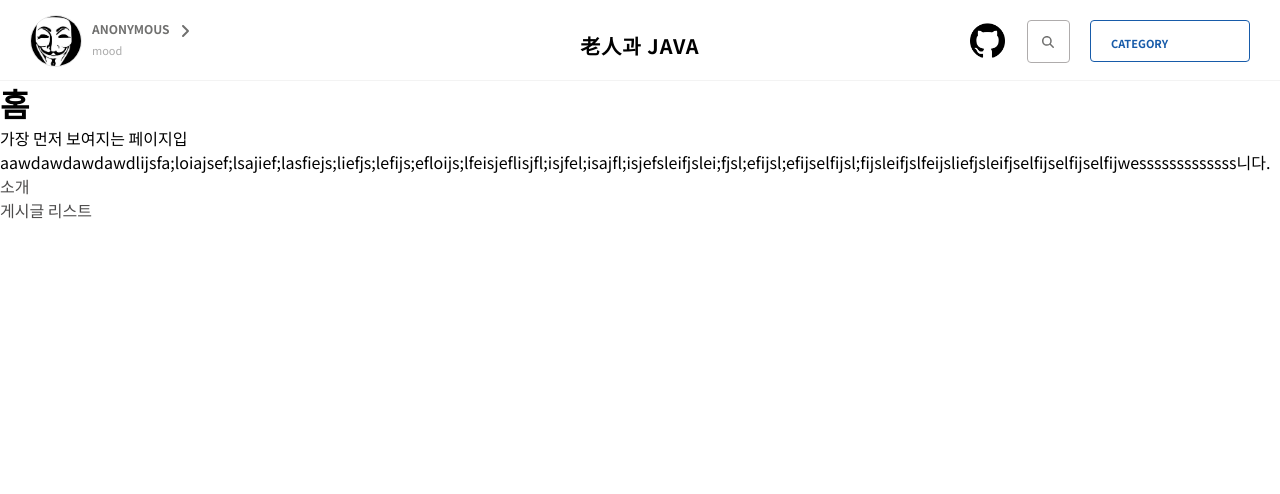
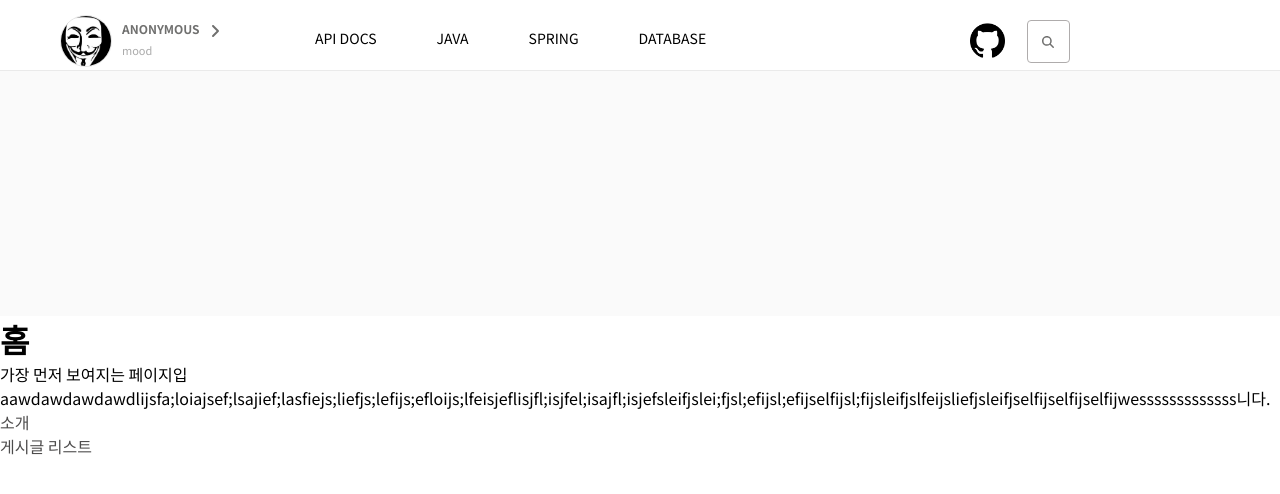
Before and after one commit to bavuchoko/react-18.2, a React (Create React App) app: page / in a window 1280 px wide. Shown: the top 494 px of the page. Built offline with nearby package versions, Linux system fonts and the light colour scheme; a small style sheet from the web is missing.

Commit message:
헤더메뉴

```diff
--- a/src/App.js
+++ b/src/App.js
@@ -6,9 +6,14 @@ import UrlTest from './pages/UrlTest';
 import LoginPage from './pages/users/Login';
 import JoinPage from './pages/users/Join';
 import QueryTest from './pages/QueryTest';
+
 import ContentList from './pages/contents/ContentList';
 import ContentView from './pages/contents/ContentView';
 import ContentWrite from './pages/contents/ContentWrite';
+
+import Settings from './pages/settings/Setting';
+
+
 import NotFound from "./pages/errors/NotFound";
 
 
@@ -25,6 +30,7 @@ const App = () => {
               <Route path="/contents" element={<ContentList />} />
               <Route path="/contents/:id" element={<ContentView />} />
               <Route path="/contents/write" element={<ContentWrite />} />
+              <Route path="/settings" element={<Settings />} />
           </Route>
 
             {/* 레이아웃 제외 단독페이지 */}
--- a/src/assets/css/common.css
+++ b/src/assets/css/common.css
@@ -6,8 +6,12 @@ body, talbe, th, td, div, dl, dt, dd, ul, ol, li, h1, h2, h3, h4, h5, h6,p
 pre, form, fieldset, textarea, blockquote, span, * {
     font-family: 'Noto Sans KR', sans-serif;
 }
+#root{;
+}
+#top-container{
+    min-height: calc(100vh - 326px);
+    background-color: white;
 
-#top-container{
     width: 1280px;
     margin: 0 auto;
 }
@@ -89,6 +93,9 @@ html, body, h1, p{
 .padding-15-0-0-30{
     padding: 15px 0 0 30px;
 }
+.padding-15-0-0-60{
+    padding: 15px 0 0 60px;
+}
 .padding-top-20px{
     padding-top: 20px;
 }
@@ -99,6 +106,9 @@ html, body, h1, p{
 /* *margin */
 .margin-bottom-80px{
     padding-bottom: 80px;
+}
+.margin-bottom-70px{
+    padding-bottom: 70px;
 }
 .margin-top-15px{
     margin-top: 15px;
--- a/src/assets/css/custom.css
+++ b/src/assets/css/custom.css
@@ -1,5 +1,6 @@
 #header{
-
+    background-color: white;
+    border-bottom: 1px solid #eaeaea;
     backdrop-filter:saturate(200%) blur(3px);
 }
 
@@ -13,7 +14,12 @@
     width: 300px;
     text-align: center;
 }
-
+.introduce{
+    width: 100%;
+    height: 150px;
+    padding: 56px 0px 40px 0px;
+    background-color: rgb(250, 250, 250);
+}
 .custom-category{
     text-align: left;
     text-indent: 10px;
@@ -38,7 +44,7 @@
     position: absolute;
     top:50px;
     left: 90px;
-
+    box-shadow: 6px 8px 13px #dbdbdb;
 }
 
 .custom-mainSetting-list > li{
@@ -64,7 +70,7 @@
     position: absolute;
     top:70px;
     right: 30px;
-
+    box-shadow: 6px 8px 13px #99a9c2;
 }
 
 .custom-categoryMenu-list > li{
@@ -240,3 +246,58 @@
     background-color: #35c435;
 
 }
+ul.main-nav-list > li{
+    padding: 0px 15px 20px 15px;
+    margin-top: 25px;
+    margin-right: 30px;
+    height: 100%;
+}
+
+ul.main-nav-list > li > a{
+    color: inherit;
+}
+ul.main-nav-list > li > a > button{
+    color: inherit;
+    font-size: 14px;
+}
+
+
+ul.main-nav-list > li:hover{
+    cursor: pointer;
+    color: #19ce60;
+    border-bottom: 4px solid #19ce60;
+}
+
+ul.main-nav-list > li:hover {
+    cursor: pointer;
+    color: #19ce60;
+    border-bottom: 4px solid #19ce60;
+}
+
+
+
+
+
+.undermenu-div{
+    padding: 15px 0px 15px 300px;
+    position: absolute;
+    top: 70px;
+    width: calc(100% - 300px);
+    min-height: 40px;
+    background-color: white;
+    z-index: 9;
+}
+.undermenu-inner-div{
+    width: 800px;
+}
+.undermenu-inner-div >table >tbody > tr > td {
+    padding: 8px 70px 8px 0px;
+}
+
+.undermenu-inner-div >table > tr > td > a > button:hover{
+    color: #19ce60;
+}
+
+.manu-name {
+    font-size: 14px;
+}
--- a/src/assets/css/size.css
+++ b/src/assets/css/size.css
@@ -29,6 +29,10 @@
     width: 50px;
 }
 
+.width-40px{
+    width: 40px;
+}
+
 .width-35px{
     width: 35px;
 }
@@ -58,11 +62,17 @@
 .height-80px{
     height: 80px;
 }
+.height-70px{
+    height: 70px;
+}
 .height-50px{
     height: 50px;
 }
 .height-42px{
     height: 42px;
+}
+.height-40px{
+    height: 40px;
 }
 .height-35px{
     height: 35px;
--- a/src/component/layout/Header.js
+++ b/src/component/layout/Header.js
@@ -9,6 +9,7 @@ import ClickOutside from "react-click-outsider";
 import {FontAwesomeIcon} from "@fortawesome/react-fontawesome";
 import {faAngleDown, faAngleRight, faMagnifyingGlass} from "@fortawesome/free-solid-svg-icons";
 import {useSelector} from "react-redux";
+import UnderMenu from "../toggles/UnderMenu";
 
 
 const Header =(props) => {
@@ -19,13 +20,20 @@ const Header =(props) => {
     const [isCategory, setIsCategory] = useState(false);
     const [isLogin, setIsLogin] = useState(false);
     const [isInput, setIsInput] = useState(false);
+    const [list, setList] = useState(false);
+    const [subShow, setSubShow] = useState(false);
 
-    const customNavGitIn ="width-35px height-35px absolute top-23px left-minus-240px hover-pointer"
-    const customNavGitOut ="width-35px height-35px absolute top-23px left-minus-60px hover-pointer"
+    const arr =["COLLECTION","JAVA","THREAD"];
 
-    useEffect(() => {
-        setIsLogin(user.isLogin);
-    }, [user]);
+    const mouseOverMenu = (e) => {
+        console.log(e)
+        setSubShow(true)
+    };
+
+
+    const mouseOutMenu = () => {
+        setSubShow(false)
+    };
 
     const toggleMain = () => {
         setIsMenu(!isMenu);
@@ -36,32 +44,32 @@ const Header =(props) => {
     };
     const toggleSearchInput = () => {
         setIsInput(!isInput);
-        const inpuClassName = isInput? "search-box border-solid-r4-1px padding-5px width-31px height-31px coustom-search-inputOut relative"
-            : "search-box border-solid-r4-1px padding-5px  width-31px height-31px coustom-search-inputIn";
+        const inpuClassName = "search-box border-solid-r4-1px padding-5px width-31px height-31px coustom-search-inputOut relative";
+
     };
+
+
+    useEffect(() => {
+        setIsLogin(user.isLogin);
+    }, [user]);
 
 
     return (
         <header className="header">
-            <nav id="header" className="width-100per fixed zindex-100 height-80px flex" style={{borderBottom: '1px solid #f3f3f3'}}>
+
+            <nav id="header" className="width-100per fixed zindex-100 height-70px flex" >
                 {
                     isMenu &&
                         <MainSetting isLogin={isLogin} setIsMenu={setIsMenu} setIsLogin={setIsLogin}/>
                 }
-                {
-                    isCategory &&
-
-                            <Category setIsCategory={setIsCategory}/>
-
-                }
 
                 {/*좌측 프로필, 로그인,설정 패널*/}
-                <div className="float-left width-240px  padding-15-0-0-30 flex">
+                <div className="float-left width-240px  padding-15-0-0-60 flex">
                         {
                             isLogin ?
                         <>
                             <Link className="text-deco-none color-black" to="/" >
-                                <img className="width-50px height-50px border-radius-50per object-fit-none border-solid-1px" src={pepe}/>
+                                <img className="width-40px height-40px border-radius-50per object-fit-none border-solid-1px" src={pepe}/>
                             </Link>
                             <div className="margin-top-5px margin-left-10px max-width-148px hover-pointer inline-block"  onClick={toggleMain}>
                                 <button className="bold font-size-12px font-color-70706f family-noto-sans">老人과 JAVA</button>
@@ -91,39 +99,49 @@ const Header =(props) => {
                 </div>
 
                 {/*중앙 정보패널*/}
-                <div style={{width : "calc(100%  - 540px)", textAlign:'center'}}>
-                    <p className="custom-blog-title">老人과 JAVA</p>
+                <div style={{width : "calc(100%  - 540px)", textAlign:'left'}}>
+                    <ul style={{display:"flex"}} className="main-nav-list">
+                        <li onMouseOver={e => mouseOverMenu("a")}
+                            ><Link to="/"><button >API DOCS</button> </Link></li>
+                        <li onMouseOver={e => mouseOverMenu("a")}
+                            ><Link to="/"><button>JAVA</button> </Link></li>
+                        <li onMouseOver={e => mouseOverMenu("a")}
+                            ><Link to="/"><button>SPRING</button> </Link></li>
+                        <li onMouseOver={e => mouseOverMenu("a")}
+                            ><Link to="/"><button>DATABASE</button> </Link></li>
+                    </ul>
                 </div>
+
+
+
+
 
 
                 {/*우측 메뉴, 카테고리 영역*/}
                 <div className="absolute right-30px width-220px height-80px padding-top-20px flex">
-                    <img className={isInput ? customNavGitIn : customNavGitOut} onClick={() => window.open('https://github.com/bavuchoko', '_blank')} src={GitHub}/>
-                    {
-                        !isInput?
-                            <div className="search-box border-solid-r4-1px padding-5px width-31px height-31px coustom-search-inputOut relative"  onClick={toggleSearchInput}>
-                                <button>
-                                    <FontAwesomeIcon icon={faMagnifyingGlass}  className="font-size-12px font-color-70706f magnifier" />
-                                </button>
-                            </div>
-                            :
-                        <ClickOutside onClickOutside={() => setIsInput(false)}>
-                            <div className="search-box border-solid-r4-1px padding-5px  width-31px height-31px coustom-search-inputIn">
-                                <button>
-                                    <input className="custom-search-input" />
-                                    <FontAwesomeIcon icon={faMagnifyingGlass}  className="font-size-12px font-color-70706f magnifier" />
-                                </button>
-                            </div>
-                        </ClickOutside>
-                    }
+                    <img className="width-35px height-35px absolute top-23px left-minus-60px hover-pointer" onClick={() => window.open('https://github.com/bavuchoko', '_blank')} src={GitHub}/>
 
 
-                    <button className="width-160px height-42px border-solid-1px-blue padding22 text-center lineheight-44px font-size-14px margin-left-15px custom-category-button" onClick={toggleCategory}>
-                        <p className="bold custom-category">CATEGORY</p>
+                    <button  onClick={toggleSearchInput}>
+                        <div className="search-box border-solid-r4-1px padding-5px width-31px height-31px coustom-search-inputOut relative" >
+                                <FontAwesomeIcon icon={faMagnifyingGlass}  className="font-size-12px font-color-70706f magnifier" />
+                        </div>
                     </button>
+
+                         {/*<ClickOutside onClickOutside={() => setIsInput(false)}>*/}
+                         {/*    <div className="search-box border-solid-r4-1px padding-5px  width-31px height-31px coustom-search-inputIn">*/}
+                         {/*        <button>*/}
+                         {/*            <input className="custom-search-input" />*/}
+                         {/*            <FontAwesomeIcon icon={faMagnifyingGlass}  className="font-size-12px font-color-70706f magnifier" />*/}
+                         {/*        </button>*/}
+                         {/*    </div>*/}
+                         {/*</ClickOutside>*/}
+
                 </div>
             </nav>
-            <div className="margin-bottom-80px "></div>
+            { subShow &&<UnderMenu list={list}/> }
+            <div className="margin-bottom-70px "></div>
+
         </header>
     )
 }
--- a/src/component/toggles/MainSetting.js
+++ b/src/component/toggles/MainSetting.js
@@ -52,7 +52,7 @@ const MainSetting = ({isLogin ,setIsMenu,setIsLogin}) => {
                         <li><Link to="/api/docs"><button>API docs</button></Link></li>
                         <li><Link to="/"><button>테스트1</button></Link></li>
                         <li><Link to="/"><button>테스트2</button></Link></li>
-                        <li><Link to="/"><button>내정보 보기</button></Link></li>
+                        <li><Link to="/settings"><button>내정보 보기</button></Link></li>
                         <div className="liner"></div>
                         <li onClick={() => LogoutFunc()}><Link to="#"><button>로그아웃</button></Link></li>
 
--- /dev/null
+++ b/src/component/toggles/UnderMenu.js
@@ -0,0 +1,44 @@
+import React,{useState} from 'react';
+import {Link} from "react-router-dom";
+import { useEffect } from 'react';
+
+const UnderMenu = ({list}) => {
+
+    useEffect(() => {
+    }, [list]);
+
+
+    const [menus, setMenus] = useState(list);
+
+    return(
+        <div className="undermenu-div">
+            <div className="undermenu-inner-div">
+                <table>
+                    <tbody>
+                        <tr>
+                            <td><Link to="/"><button  className="manu-name">COLLECTION</button></Link></td>
+                            <td><Link to="/"><button className="manu-name">API</button></Link></td>
+                            <td><Link to="/"><button className="manu-name">THREAD</button></Link></td>
+                            <td><Link to="/"><button className="manu-name">COLLECTION</button></Link></td>
+                            <td><Link to="/"><button className="manu-name">API</button></Link></td>
+                        </tr>
+                        <tr>
+                            <td><Link to="/"><button className="manu-name">COLLECTION</button></Link></td>
+                            <td><Link to="/"><button className="manu-name">API</button></Link></td>
+                            <td><Link to="/"><button className="manu-name">THREAD</button></Link></td>
+                            <td><Link to="/"><button className="manu-name">COLLECTION</button></Link></td>
+                            <td><Link to="/"><button className="manu-name">API</button></Link></td>
+                        </tr>
+                    </tbody>
+                </table>
+
+            </div>
+        </div>
+    )
+
+
+
+
+
+}
+export default UnderMenu
--- a/src/layout/Layout.js
+++ b/src/layout/Layout.js
@@ -4,6 +4,7 @@ const Layout = () => {
     return (
         <div>
            <Header/>
+            <div className="introduce"></div>
             <main id="top-container">
                 <Outlet />
             </main>
```
Also changed, not shown: src/pages/settings/Setting.js (added, +43 -0 lines).
